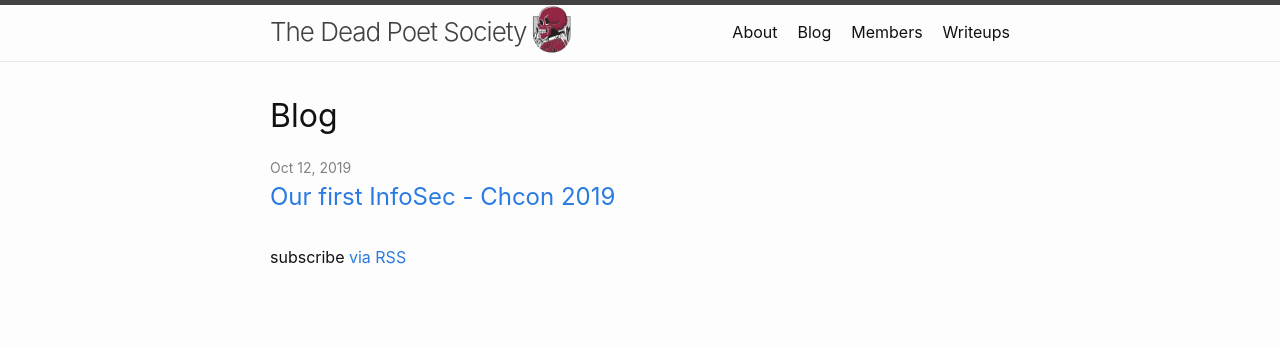
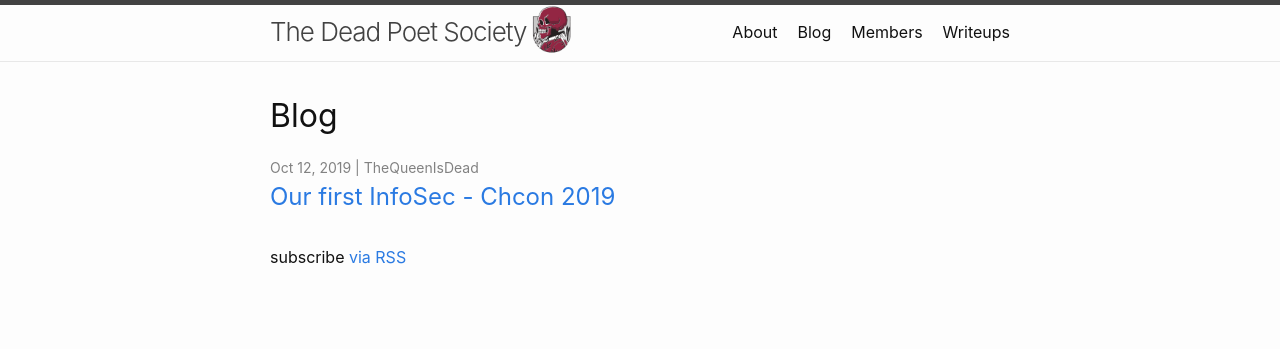
Before and after one commit to TheDeadPoetSociety/TheDeadPoetSociety.github.io, a Jekyll site: the page built from blog.markdown, in a window 1280 px wide. Shown: the top 349 px of the page. Built offline with Jekyll 4.4.1, drawn with Linux system fonts in a browser that asks for light colours.

Commit message:
Add author to collection list view

```diff
--- a/_layouts/collection.html
+++ b/_layouts/collection.html
@@ -21,7 +21,7 @@ layout: default
         {%- for post in display_items -%}
         <li>
             {%- assign date_format = site.minima.date_format | default: "%b %-d, %Y" -%}
-            <span class="post-meta">{{ post.date | date: date_format }}</span>
+            <span class="post-meta">{{ post.date | date: date_format }} | {{ post.author }}</span>
             <h3>
                 <a class="post-link" href="{{ post.url | relative_url }}">
                     {{ post.title | escape }}
```
